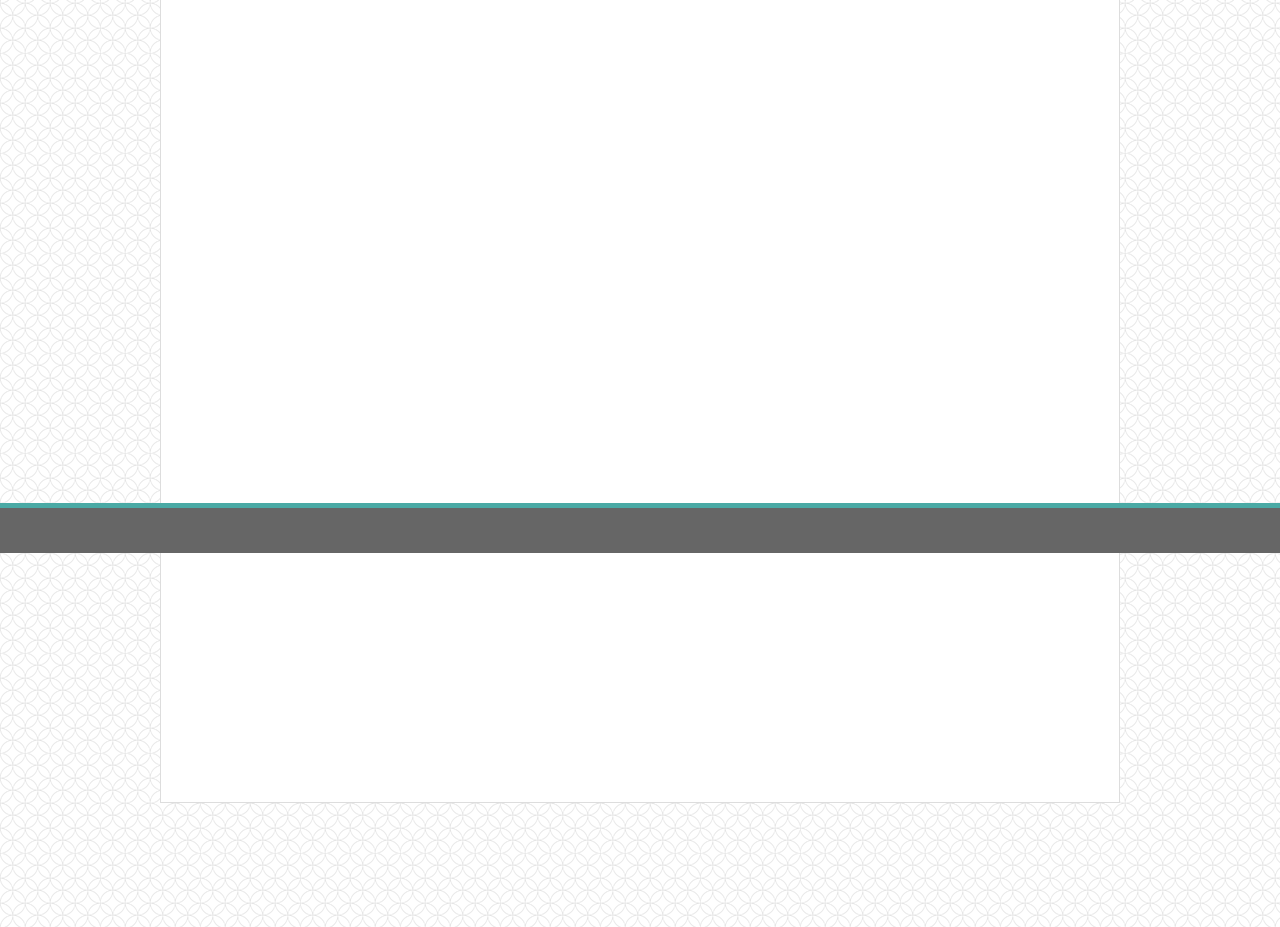
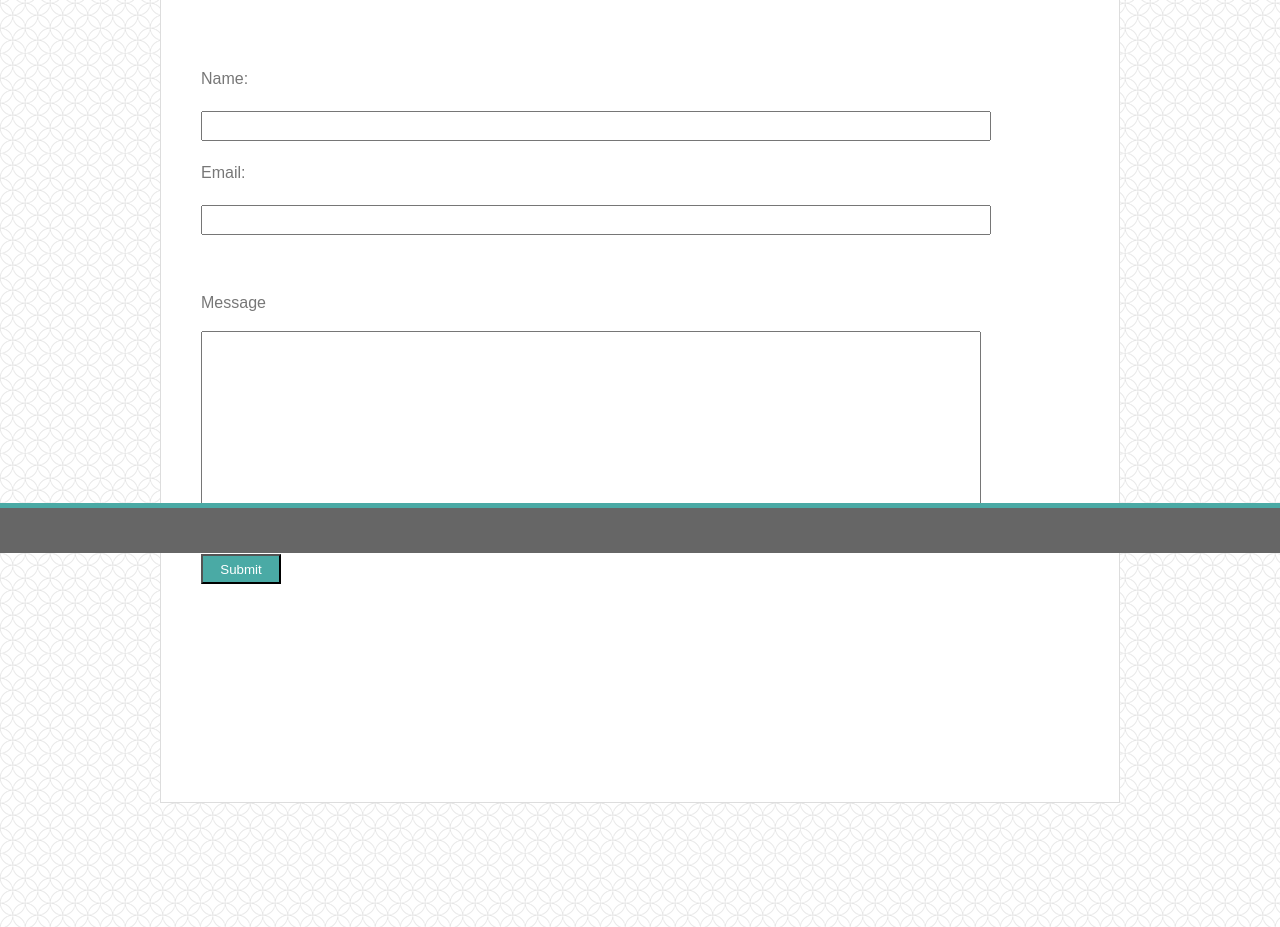
Before and after one commit to thomwint/Basic-Portfolio, a plain HTML site: page contact.html in a window 1280 px wide. Shown: the part 247-1174 px from the top of the page. Drawn offline with Linux system fonts and the light colour scheme.

Commit message:
rough draft prior to review.

```diff
--- a/assets/css/style.css
+++ b/assets/css/style.css
@@ -166,3 +166,39 @@ footer{
     height: 40px;
     padding-top: 10px;
 }
+
+form{
+    line-height: 1.5;
+    padding: 20px;
+    margin: 20px;
+}
+
+input {
+    width: 90%;
+    height: 30px;
+    margin-top: 20px;
+    margin-bottom: 20px;
+}
+
+label{
+    float: left;
+}
+
+textarea {
+    clear: both;
+    width: 85%;
+    margin-top: 20px;
+}
+
+.message-thomas {
+    margin-left: 40px;
+}
+
+button {
+    margin-top: 20px;
+    background-color: #4aaaa5;
+    color: #fff;
+    width: 80px;
+    height: 30px;
+    cursor: pointer;
+}
--- a/contact.html
+++ b/contact.html
@@ -21,6 +21,19 @@
         <!--contect section with img and p-->
         <div class="container">
 
+            <h2>Contact</h2>
+            <form action="">
+                Name:<br>
+                <input type="text" name="name">
+                <br>
+                Email:<br>
+                <input type="text" name="email">
+            </form>
+            <div class="message-thomas">
+            <label for="subject">Message</label><br/>
+            <textarea name="subject" style="height:200px"></textarea><br/>
+            <button>Submit</button>
+            </div>
         </div>
 
         <footer></footer>
```
